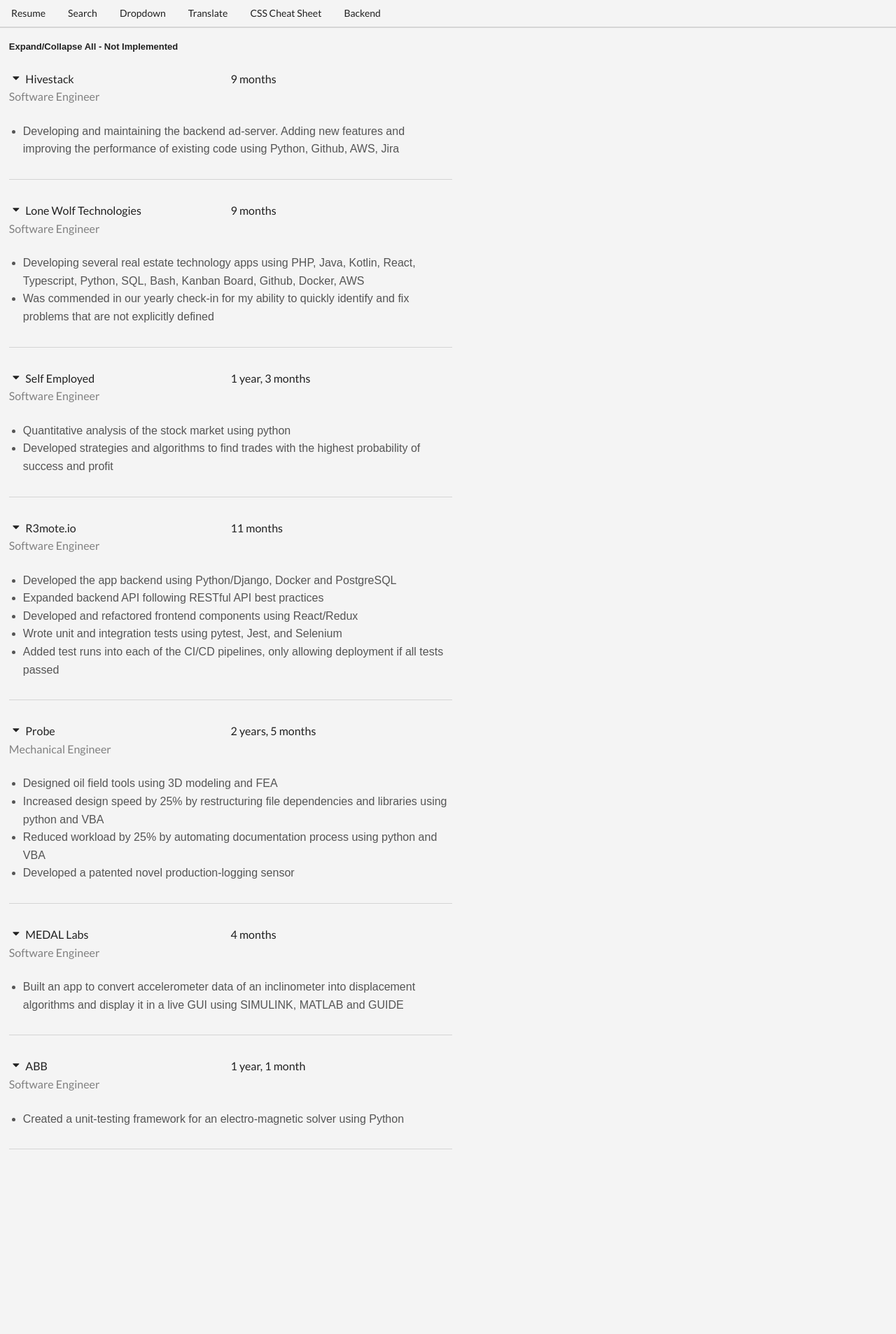
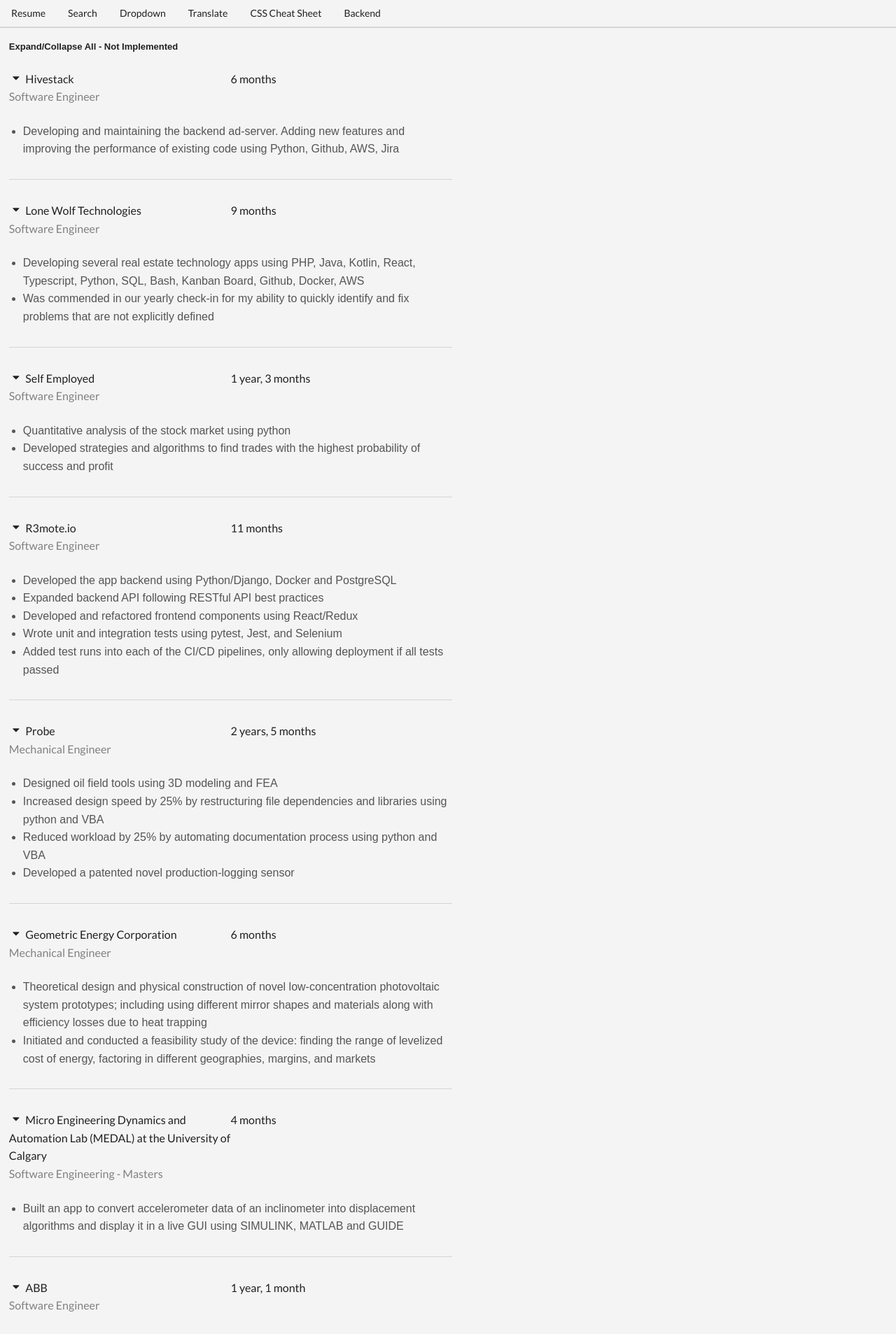
Before and after one commit to johnmiko/portfolio_frontend, a React (Create React App) app: page / in a window 1280 px wide. Shown: the top 1907 px of the page at 70% size. Before the commit the page ends 1644 px from the top, so only its background shows below. Built offline with nearby package versions, Linux system fonts and the light colour scheme.

Commit message:
Tidy up code a bit, rename variables and stuff

```diff
--- a/src/components/Backend.js
+++ b/src/components/Backend.js
@@ -189,16 +189,21 @@
     // debugger;
     games = dotaGames.map((game) => {
       return (
-        <div
-          key={game.match_id}
-          className="item"
-          // onClick={() => onSelectedChange(game)}
-        >
-          {game.title}
-        </div>
+      <tr>
+        <td data-label="Name">{game.title}</td>
+        <td data-label="Highlights Score">{game.highlights_score}</td>
+        <td data-label="Job">{game.time_ago}</td>
+      </tr>
+        // <div
+        //   key={game.match_id}
+        //   className="item"
+        // >
+        //   {game.title}
+        // </div>
       );
     })
   // })
+
 
   return (
     // <div class="ui container">
@@ -209,7 +214,18 @@
       >
         Get interesting dota games
       </button>
-      {games}
+      <table class="ui celled striped table">
+  <thead>
+    <tr>
+      <th>Title</th>
+      <th>Highlights Score</th>
+      <th>Time Ago</th>
+    </tr>
+  </thead>
+  <tbody>
+    {games}
+  </tbody>
+</table>
       {/* <p>text goes here</p>
       <p>text goes here</p> */}
     </div>
--- a/src/components/Resume.js
+++ b/src/components/Resume.js
@@ -1,11 +1,13 @@
 import React, { useState } from 'react';
 import './resume.css';
 
-const jobs_text = [
+const resume_obj = [
   {
     company: "Hivestack",
     title: "Software Engineer",
-    startDate: new Date(2022, 5),
+    startDate: new Date(2022, 4),
+    endDate: new Date(2022, 9),
+    leftBecause: "Laid off during extended probation. Was too much of a team-player which they didn't need currently",
     content: ["Developing and maintaining the backend ad-server. Adding new features and improving the performance of existing code using Python, Github, AWS, Jira"]
     ,
   },
@@ -14,6 +16,7 @@
     title: "Software Engineer",
     startDate: new Date(2021, 8),
     endDate: new Date(2022, 4),
+    leftBecause: "Moved from Alberta to Quebec, Canada. Asked Lone Wolf if they could set up taxes in the province of Quebec for me and they said no",
     content: ["Developing several real estate technology apps using PHP, Java, Kotlin, React, Typescript, Python, SQL, Bash, Kanban Board, Github, Docker, AWS",
     "Was commended in our yearly check-in for my ability to quickly identify and fix problems that are not explicitly defined"]
     ,
@@ -23,6 +26,7 @@
     title: "Software Engineer",
     startDate: new Date(2020, 6),
     endDate: new Date(2021, 8),
+    leftBecause: "Started well, didn't end well",
     content: ["Quantitative analysis of the stock market using python",
       "Developed strategies and algorithms to find trades with the highest probability of success and profit"]
     ,
@@ -32,6 +36,7 @@
     title: "Software Engineer",
     startDate: new Date(2019, 8),
     endDate: new Date(2020, 6),
+    leftBecause: "Received a paycut due to covid. Wanted to try trading stocks as full time income",
     content: ['Developed the app backend using Python/Django, Docker and PostgreSQL',
     'Expanded backend API following RESTful API best practices',
     'Developed and refactored frontend components using React/Redux',
@@ -44,6 +49,7 @@
     title: "Mechanical Engineer",
     startDate: new Date(2017, 4),
     endDate: new Date(2019, 8),
+    leftBecause: "Switched professions from mechanical to software engineering",
     content: ['Designed oil field tools using 3D modeling and FEA',
     'Increased design speed by 25% by restructuring file dependencies and libraries using python and VBA',
     'Reduced workload by 25% by automating documentation process using python and VBA',
@@ -51,10 +57,20 @@
     ],
   },
   {
-    company: "MEDAL Labs",
-    title: "Software Engineer",
+    company: "Geometric Energy Corporation",
+    title: "Mechanical Engineer",
+    startDate: new Date(2016, 5),
+    endDate: new Date(2016, 10),
+    leftBecause: "Didn't believe in the main product of the company",
+    content: ["Theoretical design and physical construction of novel low-concentration photovoltaic system prototypes; including using different mirror shapes and materials along with efficiency losses due to heat trapping",
+      "Initiated and conducted a feasibility study of the device: finding the range of levelized cost of energy, factoring in different geographies, margins, and markets"],
+  },
+  {
+    company: "Micro Engineering Dynamics and Automation Lab (MEDAL) at the University of Calgary",
+    title: "Software Engineering - Masters",
     startDate: new Date(2016, 3),
     endDate: new Date(2016, 6),
+    leftBecause: "Realized I didn't want to do my Masters",
     content: ['Built an app to convert accelerometer data of an inclinometer into displacement algorithms and display it in a live GUI using SIMULINK, MATLAB and GUIDE'],
   },
   {
@@ -62,12 +78,13 @@
     title: "Software Engineer",
     startDate: new Date(2014, 5),
     endDate: new Date(2015, 5),
+    leftBecause: "Internship",
     content: ['Created a unit-testing framework for an electro-magnetic solver using Python'],
   }
 ];
 
 
-function monthDiff(startDate, endDate) {
+function getTimeBetween(startDate, endDate = new Date()) {
   let months = endDate.getMonth() - startDate.getMonth() + 1
   let years = endDate.getFullYear() - startDate.getFullYear()
   if (months < 0) {
@@ -106,17 +123,6 @@
 //  }
 
 const Resume = () => {
-  const createJobDatesEl = (startDate, endDate) => {
-    if (!endDate) {
-      endDate = new Date();
-    }
-    const daysBetween = monthDiff(startDate, endDate)
-    // console.log('days between');
-    // console.log(daysBetween)
-    return (daysBetween
-
-    )
-  }
   const CreateSection = (item, index) => {
     const [active, setActiveIndex] = useState('active');
 
@@ -128,7 +134,7 @@
         setActiveIndex('active');
       }
     };
-    const dateThing = createJobDatesEl(item.startDate, item.endDate)
+    const dates = getTimeBetween(item.startDate, item.endDate)
     const content = item.content.map((text, index) => {
       return <li>{text}</li>
     });
@@ -145,7 +151,7 @@
             {item.company}
             <div className={'job-title'}>{item.title}</div>
           </div>
-          <div className='title' style={{width: '100%', textAlign: 'right'}}>{dateThing}</div>
+          <div className='title' style={{width: '100%', textAlign: 'right'}}>{dates}</div>
         </div>
         <div className={`content ${active}`}>
           <ul style={{'margin': 0, paddingInlineStart: '20px'}}>
@@ -158,7 +164,7 @@
 
   }
 
-  const jobs = jobs_text.map((item, index) => {
+  const jobs = resume_obj.map((item, index) => {
     return CreateSection(item, index)
   });
   const ExpandCollapseAll = () => {
```
